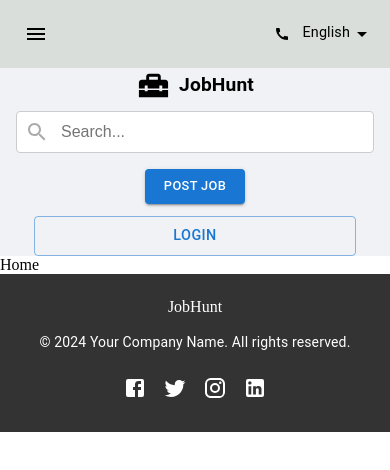
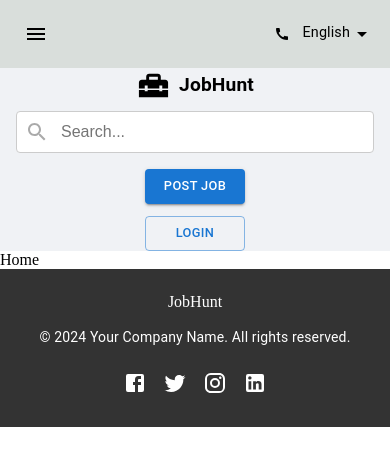
Before and after one commit to 9090856788/Job-Portal, a React (Vite) app in the folder frontend/: page / in a window 390 px wide. Shown: the top 470 px of the page. Built offline with nearby package versions, Linux system fonts and the light colour scheme.

Commit message:
change the small size in login button on mobile view

```diff
--- a/frontend/src/components/Header.jsx
+++ b/frontend/src/components/Header.jsx
@@ -126,9 +126,9 @@ const Header = () => {
               variant="outlined"
               onClick={() => setIsLoggedIn(true)}
               sx={{
-                width: { xs: "90%", sm: "100px" },
-                height: "40px",
-                fontSize: { xs: "0.9rem", sm: "1rem" },
+                width: { xs: "100px", sm: "140px" }, // Smaller on mobile
+                height: { xs: "35px", sm: "40px" }, // Smaller on mobile
+                fontSize: { xs: "0.8rem", sm: "1rem" }, // Adjust font size
               }}
             >
               Login
```
